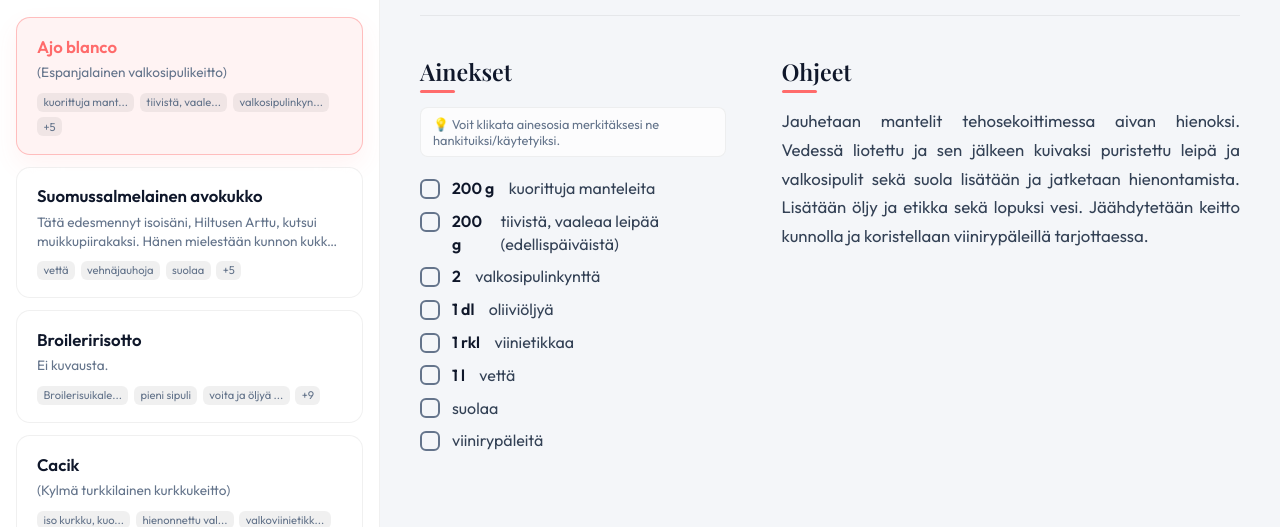
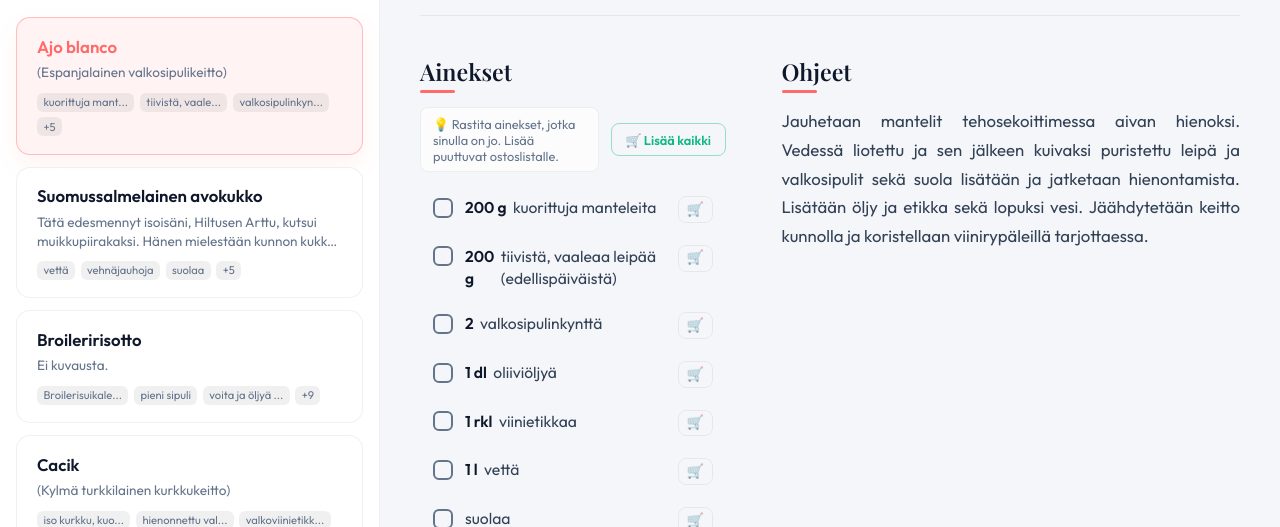
Before and after one commit to tuijaaumala-ai/reseptit, a plain HTML site: page index.html in a window 1280 px wide. Both pictures are taken after a click on the element 189 px from the left and 358 px from the top of the page. Shown: the part 273-800 px from the top of the page. Drawn offline with nearby package versions, Linux system fonts and the light colour scheme; no server answers; a web font is replaced by a local one.

Commit message:
Uudistettu ainesten listaus erottamalla kaapin tarkistuslista (checkbox) ja ostoslistalle lisays (yksittaiset ja bulk-napit)

```diff
--- a/app.js
+++ b/app.js
@@ -50,6 +50,7 @@ const shoppingEmptyEl = document.getElementById('shopping-empty');
 // ==========================================
 const addRecipeBtn = document.getElementById('add-recipe-btn');
 const deleteRecipeBtn = document.getElementById('delete-recipe-btn');
+const addAllIngredientsBtn = document.getElementById('add-all-ingredients-btn');
 const recipeModalOverlay = document.getElementById('recipe-modal-overlay');
 const recipeModalClose = document.getElementById('recipe-modal-close');
 const recipeModalCancel = document.getElementById('recipe-modal-cancel');
@@ -339,26 +340,67 @@ function selectRecipe(recipeId) {
     recipeIngredientsEl.innerHTML = '';
     recipe.ingredients.forEach((ing, index) => {
         const li = document.createElement('li');
+        li.className = 'recipe-ingredient-item';
         const checkboxId = `ing-${recipeId}-${index}`;
 
         li.innerHTML = `
-            <label for="${checkboxId}">
+            <div class="ingredient-left">
                 <input type="checkbox" id="${checkboxId}">
-                ${ing.amount ? `<span class="amount">${escapeHTML(ing.amount)}</span>` : ''}
-                <span class="name">${escapeHTML(ing.name)}</span>
-            </label>
+                <label for="${checkboxId}">
+                    ${ing.amount ? `<span class="amount">${escapeHTML(ing.amount)}</span>` : ''}
+                    <span class="name">${escapeHTML(ing.name)}</span>
+                </label>
+            </div>
+            <button class="add-to-list-btn" title="Lisää ostoslistalle">🛒</button>
         `;
 
-        // Connect listener to automatically add clicked ingredients to the shopping list if checked!
-        const checkbox = li.querySelector('input');
-        checkbox.addEventListener('change', () => {
-            if (checkbox.checked) {
-                addShoppingItem(ing.name, ing.amount);
-            }
+        const addBtn = li.querySelector('.add-to-list-btn');
+        addBtn.addEventListener('click', () => {
+            addShoppingItem(ing.name, ing.amount);
+            addBtn.innerHTML = '✅';
+            addBtn.title = 'Lisätty ostoslistalle';
+            addBtn.classList.add('added');
+
+            // Subtle scale dynamic micro-animation
+            addBtn.style.transform = 'scale(1.15)';
+            setTimeout(() => addBtn.style.transform = 'scale(1)', 150);
         });
 
         recipeIngredientsEl.appendChild(li);
     });
+
+    // Configure "Add all ingredients to shopping list" button click
+    if (addAllIngredientsBtn) {
+        addAllIngredientsBtn.innerHTML = '🛒 Lisää kaikki';
+        addAllIngredientsBtn.disabled = false;
+        addAllIngredientsBtn.style.opacity = '1';
+
+        // Remove previous listeners by cloning
+        const newAddAllBtn = addAllIngredientsBtn.cloneNode(true);
+        addAllIngredientsBtn.parentNode.replaceChild(newAddAllBtn, addAllIngredientsBtn);
+
+        newAddAllBtn.addEventListener('click', () => {
+            recipe.ingredients.forEach(ing => {
+                addShoppingItem(ing.name, ing.amount);
+            });
+
+            // Set all individual ingredient buttons to "✅" state
+            const singleBtns = recipeIngredientsEl.querySelectorAll('.add-to-list-btn');
+            singleBtns.forEach(btn => {
+                btn.innerHTML = '✅';
+                btn.title = 'Lisätty ostoslistalle';
+                btn.classList.add('added');
+            });
+
+            newAddAllBtn.innerHTML = '✅ Lisätty kaikki!';
+            newAddAllBtn.disabled = true;
+            newAddAllBtn.style.opacity = '0.7';
+
+            // Subtle scale dynamic micro-animation
+            newAddAllBtn.style.transform = 'scale(1.05)';
+            setTimeout(() => newAddAllBtn.style.transform = 'scale(1)', 150);
+        });
+    }
 
     recipeInstructionsEl.innerHTML = '';
     if (recipe.instructions && recipe.instructions.length > 0) {
--- a/index.css
+++ b/index.css
@@ -1538,3 +1538,119 @@ body.widget-mode .exit-widget-btn:active {
     color: #ef4444;
     background-color: rgba(239, 68, 68, 0.08);
 }
+
+/* Recipe Ingredient List Redesign */
+.ingredients-list {
+    list-style: none;
+    display: flex;
+    flex-direction: column;
+    gap: 0.35rem; /* tight, clean spacing */
+}
+
+.recipe-ingredient-item {
+    display: flex;
+    justify-content: space-between;
+    align-items: center;
+    padding: 0.45rem 0.75rem;
+    border-radius: 10px;
+    border: 1px solid transparent;
+    transition: all var(--transition-speed);
+}
+
+.recipe-ingredient-item:hover {
+    background-color: var(--bg-hover);
+    border-color: var(--border-color);
+}
+
+.recipe-ingredient-item .ingredient-left {
+    display: flex;
+    align-items: flex-start;
+    gap: 0.75rem;
+    flex: 1;
+}
+
+.recipe-ingredient-item label {
+    display: flex;
+    align-items: flex-start;
+    gap: 0.25rem;
+    cursor: pointer;
+    font-size: 0.98rem;
+    line-height: 1.45;
+    user-select: none;
+    width: 100%;
+}
+
+.recipe-ingredient-item input[type="checkbox"] {
+    appearance: none;
+    -webkit-appearance: none;
+    width: 1.25rem;
+    height: 1.25rem;
+    border: 2px solid var(--text-muted);
+    border-radius: 6px;
+    background-color: transparent;
+    cursor: pointer;
+    display: grid;
+    place-content: center;
+    transition: all var(--transition-speed);
+    margin-top: 0.1rem;
+    flex-shrink: 0;
+}
+
+.recipe-ingredient-item input[type="checkbox"]::before {
+    content: "✓";
+    font-size: 0.75rem;
+    font-weight: bold;
+    color: #ffffff;
+    transform: scale(0);
+    transition: transform var(--transition-speed) cubic-bezier(0.175, 0.885, 0.32, 1.275);
+}
+
+.recipe-ingredient-item input[type="checkbox"]:checked {
+    background-color: #64748b; /* Sleek slate gray-blue checked state for pantry check-offs */
+    border-color: #64748b;
+}
+
+@media (prefers-color-scheme: light) {
+    .recipe-ingredient-item input[type="checkbox"]:checked {
+        background-color: #475569;
+        border-color: #475569;
+    }
+}
+
+.recipe-ingredient-item input[type="checkbox"]:checked::before {
+    transform: scale(1);
+}
+
+.recipe-ingredient-item input[type="checkbox"]:checked ~ label span {
+    text-decoration: line-through;
+    color: var(--text-muted);
+    opacity: 0.55;
+}
+
+.recipe-ingredient-item .add-to-list-btn {
+    background: none;
+    border: 1px solid var(--border-color);
+    color: var(--text-muted);
+    cursor: pointer;
+    padding: 0.35rem 0.5rem;
+    border-radius: 8px;
+    font-size: 0.85rem;
+    display: flex;
+    align-items: center;
+    justify-content: center;
+    transition: all var(--transition-speed);
+    flex-shrink: 0;
+    line-height: 1;
+}
+
+.recipe-ingredient-item .add-to-list-btn:hover {
+    border-color: var(--primary);
+    color: var(--primary);
+    background-color: var(--primary-light);
+}
+
+.recipe-ingredient-item .add-to-list-btn.added {
+    border-color: #10b981;
+    color: #10b981;
+    background-color: rgba(16, 185, 129, 0.08);
+}
--- a/index.html
+++ b/index.html
@@ -79,7 +79,10 @@
                         <!-- Ingredients Section -->
                         <section class="ingredients-section" aria-labelledby="ingredients-heading">
                             <h3 id="ingredients-heading">Ainekset</h3>
-                            <p class="section-tip">💡 Voit klikata ainesosia merkitäksesi ne hankituiksi/käytetyiksi.</p>
+                            <div class="ingredients-actions" style="display: flex; justify-content: space-between; align-items: center; margin-bottom: 1rem; flex-wrap: wrap; gap: 0.75rem; width: 100%;">
+                                <p class="section-tip" style="margin-bottom: 0; flex: 1; padding: 0.45rem 0.75rem;">💡 Rastita ainekset, jotka sinulla on jo. Lisää puuttuvat ostoslistalle.</p>
+                                <button id="add-all-ingredients-btn" class="share-btn join-btn" style="padding: 0.45rem 0.85rem; font-size: 0.8rem; font-weight: 600;" title="Lisää kaikki reseptin ainesosat ostoslistalle">🛒 Lisää kaikki</button>
+                            </div>
                             <ul class="ingredients-list" id="recipe-ingredients">
                                 <!-- Dynamic ingredients loaded here -->
                             </ul>
```
